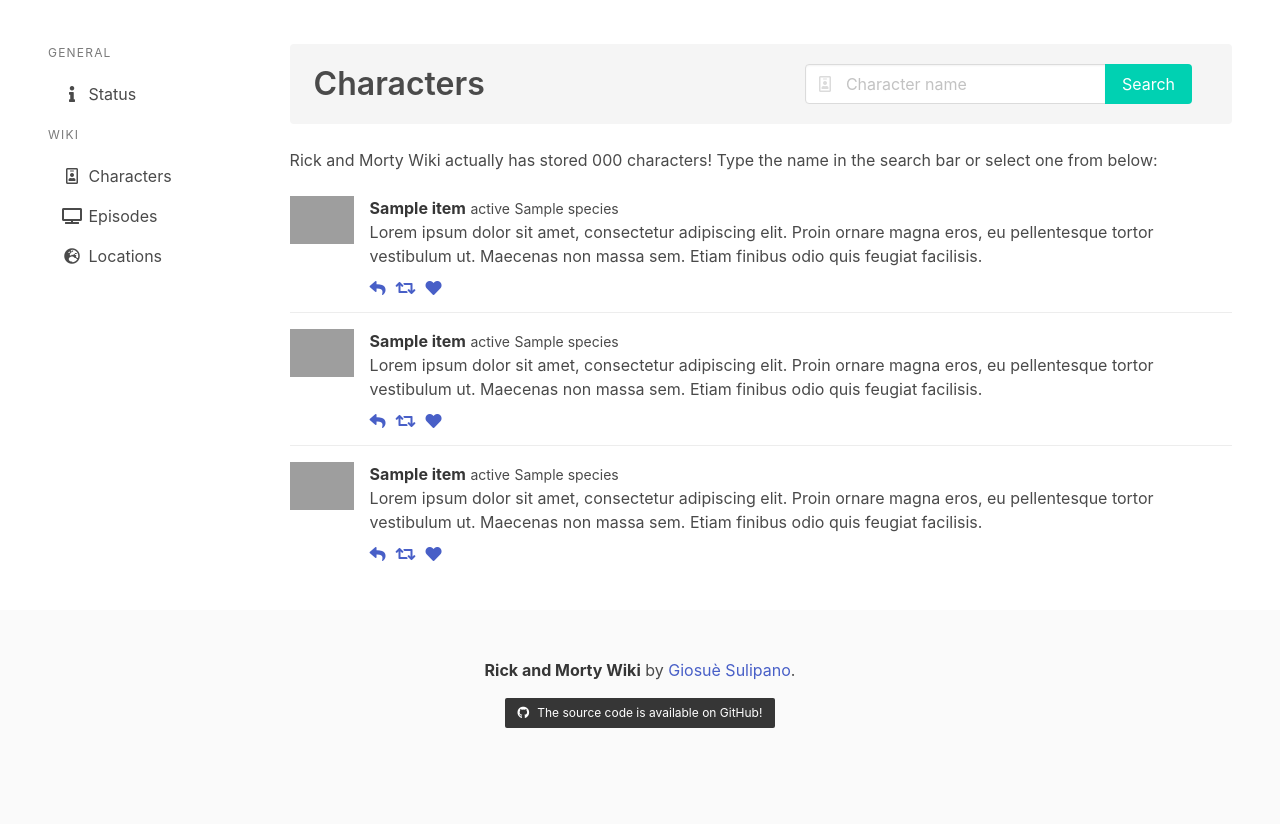
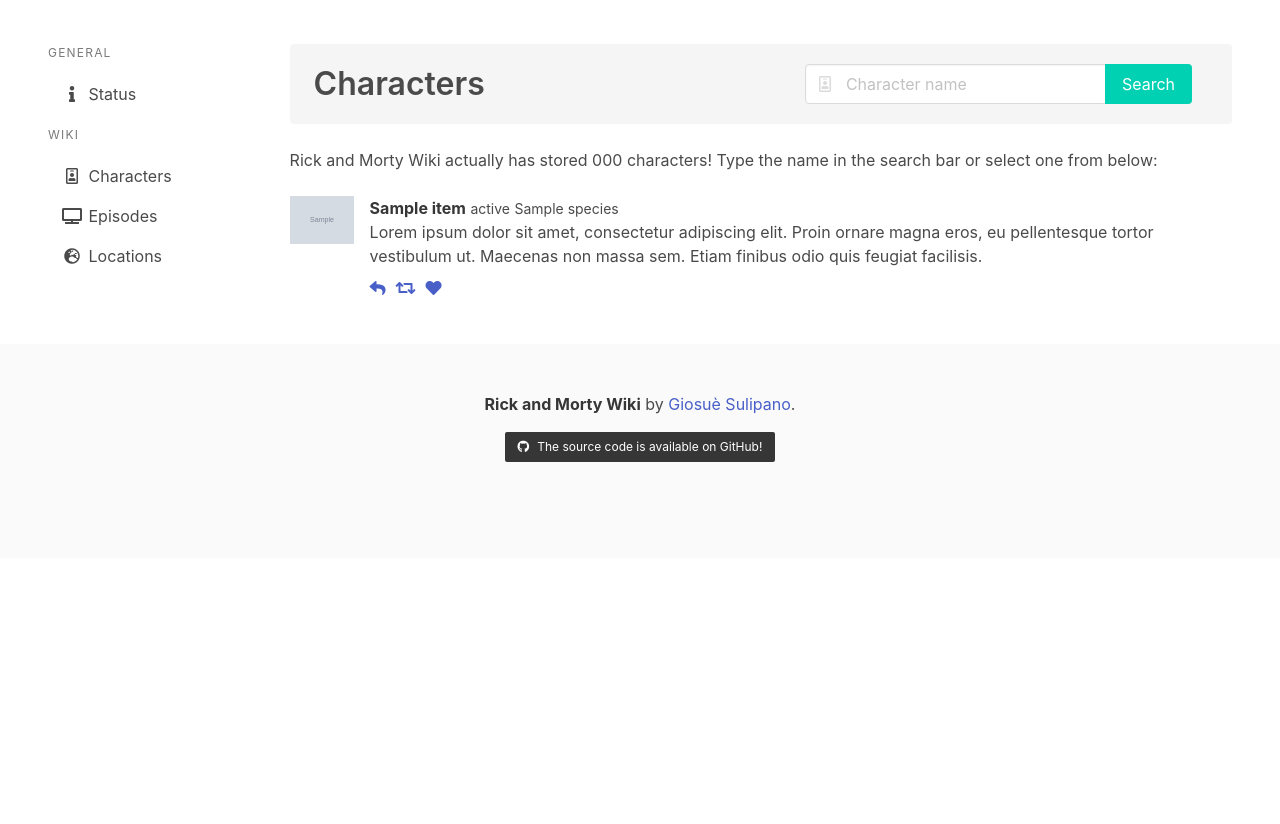
Before and after one commit to imgios/RaM-wiki, a Flask app: template ramwiki/characters/templates/characters/index.html in a window 1280 px wide. Shown: the part 165-989 px from the top of the page. After the commit the page ends 627 px from the top, so only its background shows below. Run offline with Flask 2, Linux system fonts and the light colour scheme; the template is opened without the code that fills it: most values are stand-ins (such as "Sample title", 1, 10 or a date in 2020); grey boxes marked "Sample" are stand-in pictures; some libraries are stand-ins or nearby versions; grey boxes are pictures that could not be loaded.

Commit message:
Add characters in the page cycling the array

```diff
--- a/ramwiki/characters/templates/characters/index.html
+++ b/ramwiki/characters/templates/characters/index.html
@@ -28,16 +28,17 @@
 			Rick and Morty Wiki actually has stored {{ number_of_characters }} characters! Type the name in the search bar or select one from below:
 		</p>
 		<!-- Random Character 1 -->
+		{% for item in characters %}
 		<article class="media">
 			<figure class="media-left">
 				<p class="image is-64x64">
-					<img src="https://bulma.io/images/placeholders/128x128.png">
+					<img src="{{ item['image'] }}">
 				</p>
 			</figure>
 			<div class="media-content">
 				<div class="content">
 					<p>
-						<strong>{{ characters[0]["name"] }}</strong> <small>{{ characters[0]["status"] }}</small> <small>{{ characters[0]["species"] }}</small>
+						<strong>{{ item['name'] }}</strong> <small>{{ item['status'] }}</small> <small>{{ item['species'] }}</small>
 						<br>
 						Lorem ipsum dolor sit amet, consectetur adipiscing elit. Proin ornare magna eros, eu pellentesque tortor vestibulum ut. Maecenas non massa sem. Etiam finibus odio quis feugiat facilisis.
 					</p>
@@ -57,65 +58,6 @@
 				</nav>
 			</div>
 		</article>
-		<!-- Random Character 2 -->
-		<article class="media">
-			<figure class="media-left">
-				<p class="image is-64x64">
-					<img src="https://bulma.io/images/placeholders/128x128.png">
-				</p>
-			</figure>
-			<div class="media-content">
-				<div class="content">
-					<p>
-						<strong>{{ characters[1]["name"] }}</strong> <small>{{ characters[1]["status"] }}</small> <small>{{ characters[1]["species"] }}</small>
-						<br>
-						Lorem ipsum dolor sit amet, consectetur adipiscing elit. Proin ornare magna eros, eu pellentesque tortor vestibulum ut. Maecenas non massa sem. Etiam finibus odio quis feugiat facilisis.
-					</p>
-				</div>
-				<nav class="level is-mobile">
-					<div class="level-left">
-						<a class="level-item">
-							<span class="icon is-small"><i class="fas fa-reply"></i></span>
-						</a>
-						<a class="level-item">
-							<span class="icon is-small"><i class="fas fa-retweet"></i></span>
-						</a>
-						<a class="level-item">
-							<span class="icon is-small"><i class="fas fa-heart"></i></span>
-						</a>
-					</div>
-				</nav>
-			</div>
-		</article>
-		<!-- Random Character 3 -->
-		<article class="media">
-			<figure class="media-left">
-				<p class="image is-64x64">
-					<img src="https://bulma.io/images/placeholders/128x128.png">
-				</p>
-			</figure>
-			<div class="media-content">
-				<div class="content">
-					<p>
-						<strong>{{ characters[2]["name"] }}</strong> <small>{{ characters[2]["status"] }}</small> <small>{{ characters[2]["species"] }}</small>
-						<br>
-						Lorem ipsum dolor sit amet, consectetur adipiscing elit. Proin ornare magna eros, eu pellentesque tortor vestibulum ut. Maecenas non massa sem. Etiam finibus odio quis feugiat facilisis.
-					</p>
-				</div>
-				<nav class="level is-mobile">
-					<div class="level-left">
-						<a class="level-item">
-							<span class="icon is-small"><i class="fas fa-reply"></i></span>
-						</a>
-						<a class="level-item">
-							<span class="icon is-small"><i class="fas fa-retweet"></i></span>
-						</a>
-						<a class="level-item">
-							<span class="icon is-small"><i class="fas fa-heart"></i></span>
-						</a>
-					</div>
-				</nav>
-			</div>
-		</article>
+		{% endfor %}
 	</div>
 {% endblock %}
```
